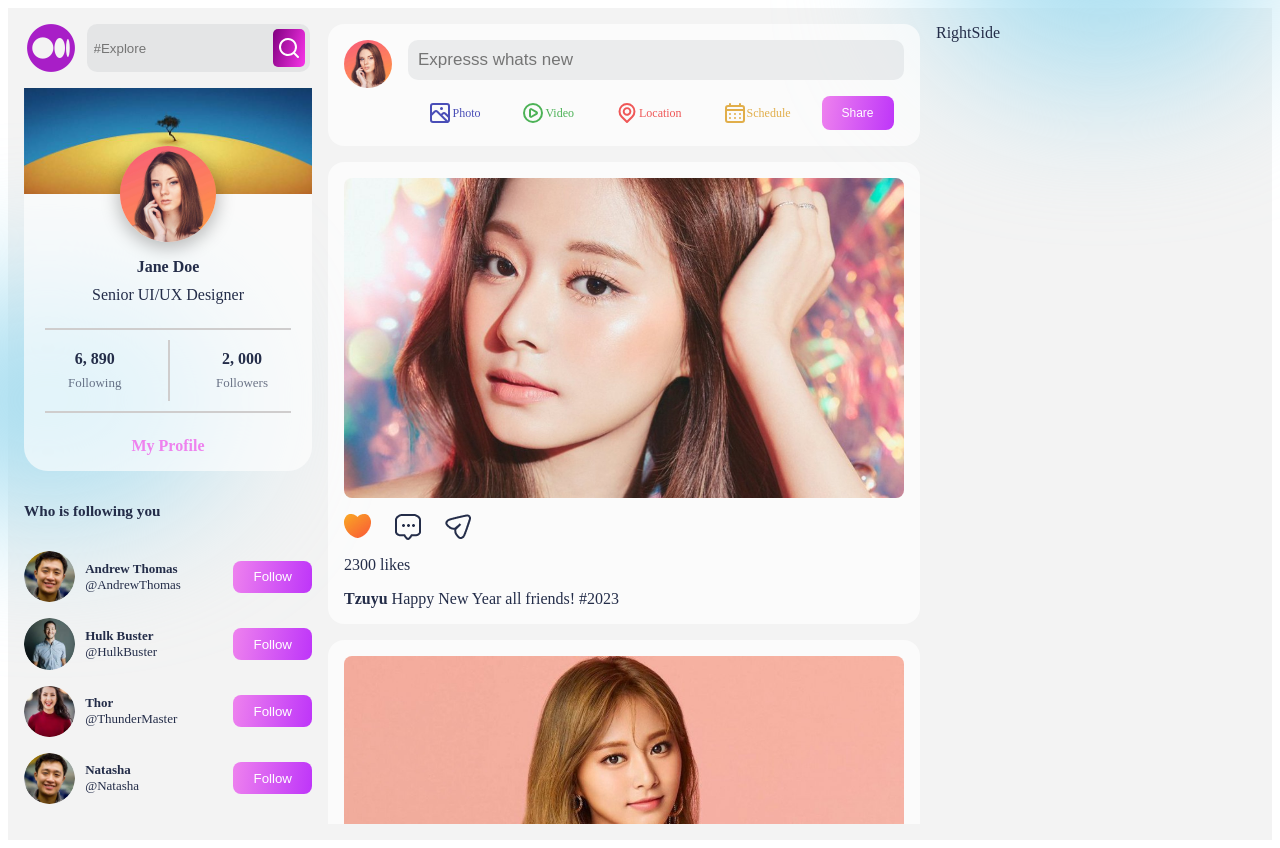
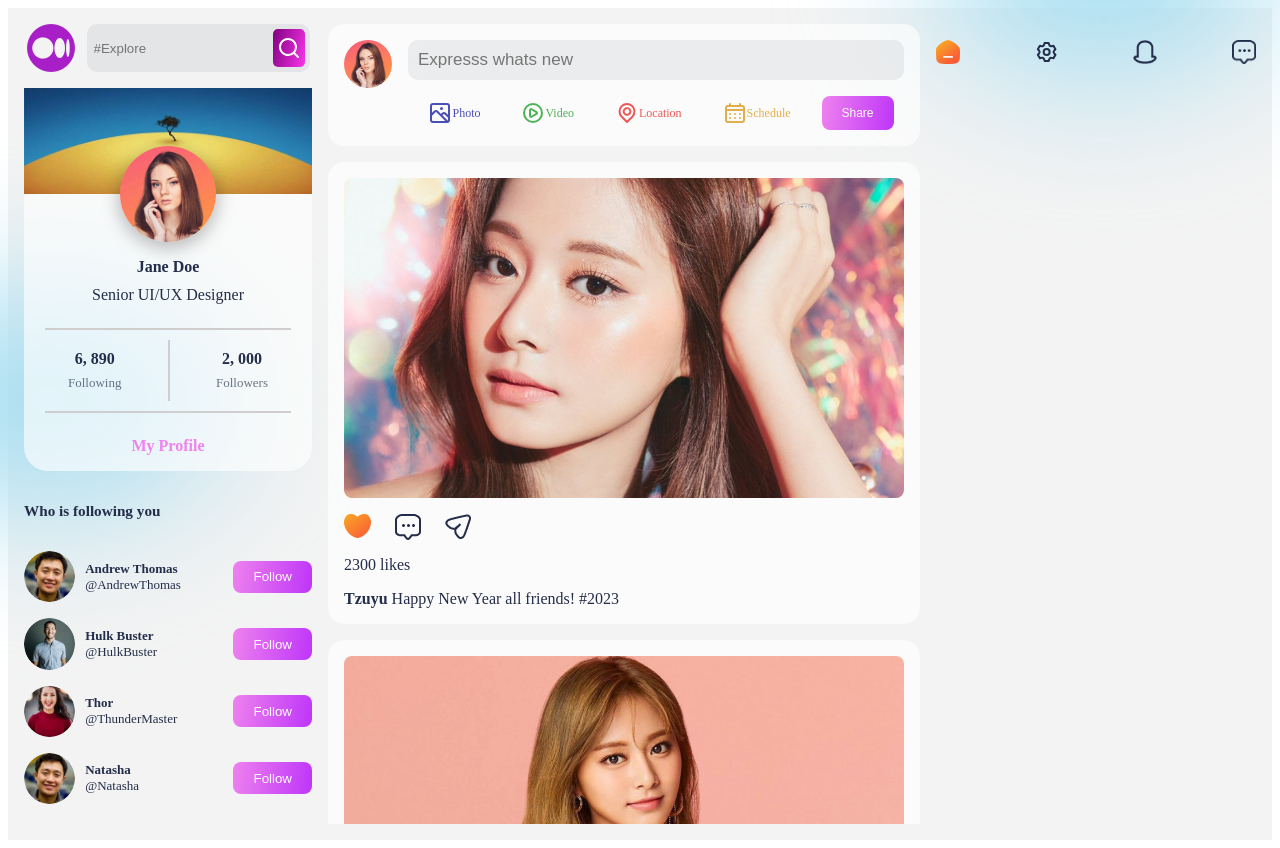
Before and after one commit to Elissa-DI/MERN_SocialMediaApp, a React (Create React App) app: page / in a window 1280 px wide. Built offline with nearby package versions, Linux system fonts and the light colour scheme.

Commit message:
new features

```diff
--- a/src/components/RightSide/RightSide.jsx
+++ b/src/components/RightSide/RightSide.jsx
@@ -1,9 +1,21 @@
 import React from 'react'
 import './RightSide.css'
 
+import Home from '../../img/home.png'
+import Noti from "../../img/noti.png";
+import Comment from "../../img/comment.png";
+import { UilSetting } from "@iconscout/react-unicons";
+
 const RightSide = () => {
   return (
-    <div>RightSide</div>
+    <div className="RightSide">
+        <div className="navIcons">
+            <img src={Home} alt="" />
+            <UilSetting />
+            <img src={Noti} alt="" />
+            <img src={Comment} alt="" />
+        </div>
+    </div>
   )
 }
 
--- a/src/pages/home/Home.jsx
+++ b/src/pages/home/Home.jsx
@@ -2,13 +2,14 @@
 import './Home.css'
 import ProfileSide from '../../components/profileSide/ProfileSide'
 import PostSide from '../../components/PostSide/PostSide'
+import RightSide from '../../components/RightSide/RightSide'
 
 const Home = () => {
   return (
     <div className="Home">
         <ProfileSide />
         <PostSide />
-        <div className="rightSide">RightSide</div>
+        <RightSide />
     </div>
   )
 }
```
